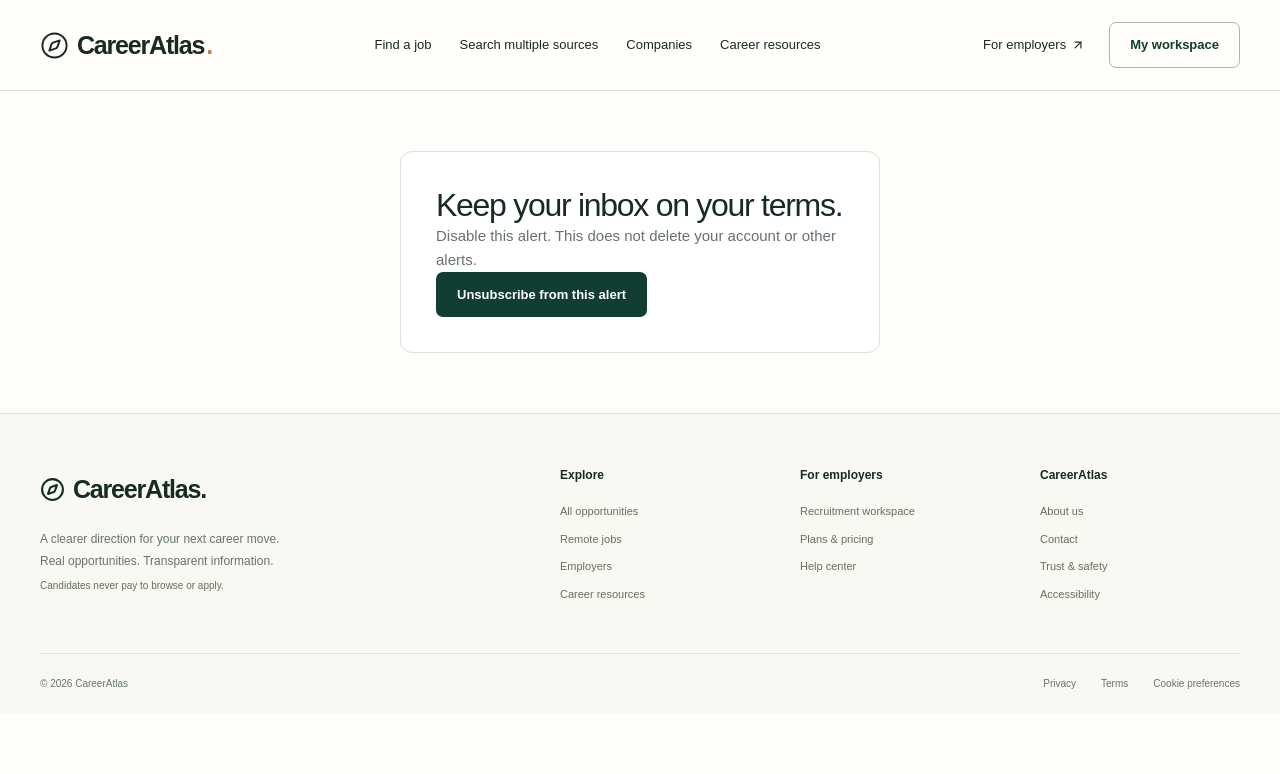
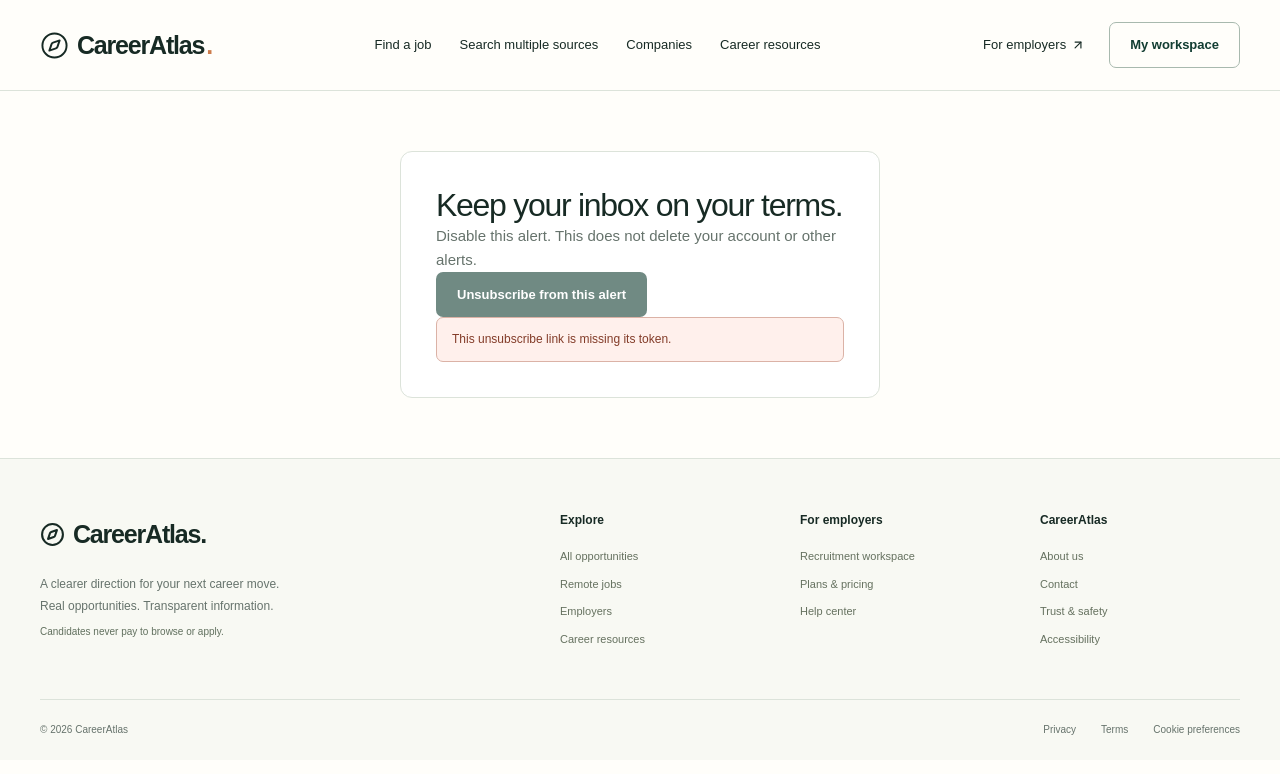
Before and after one commit to SteveParadox/Jobx, a Next.js app: page /unsubscribe in a window 1280 px wide. Shown: the top 774 px of the page. Built offline with nearby package versions, Linux system fonts and the light colour scheme; no server answers.

Commit message:
fix: prevent duplicate unsubscribe requests and clarify missing-token state

```diff
--- a/src/components/invite.tsx
+++ b/src/components/invite.tsx
@@ -34,26 +34,35 @@ export function Invitation() {
 }
 export function Unsubscribe() {
   const params = useSearchParams();
+  const token = params.get('token');
   const [message, setMessage] = useState('');
   const [error, setError] = useState(false);
+  const [busy, setBusy] = useState(false);
   return (
     <section className="auth-card">
       <h1>Keep your inbox on your terms.</h1>
       <p>Disable this alert. This does not delete your account or other alerts.</p>
       <Button
+        disabled={busy || !token}
         onClick={async () => {
+          if (!token || busy) return;
+          setBusy(true);
+          setError(false);
+          setMessage('');
           try {
-            setError(false);
-            await api('unsubscribe', 'POST', { token: params.get('token') });
-            setMessage('This alert is disabled. No further digests will be sent.');
+            await api('unsubscribe', 'POST', { token });
+            setMessage('This alert is disabled. No new digests will be scheduled.');
           } catch (e) {
             setError(true);
             setMessage((e as Error).message);
+          } finally {
+            setBusy(false);
           }
         }}
       >
-        Unsubscribe from this alert
+        {busy ? 'Unsubscribing…' : 'Unsubscribe from this alert'}
       </Button>
+      {!token && <Notice error>This unsubscribe link is missing its token.</Notice>}
       {message && <Notice error={error}>{message}</Notice>}
     </section>
   );
```
